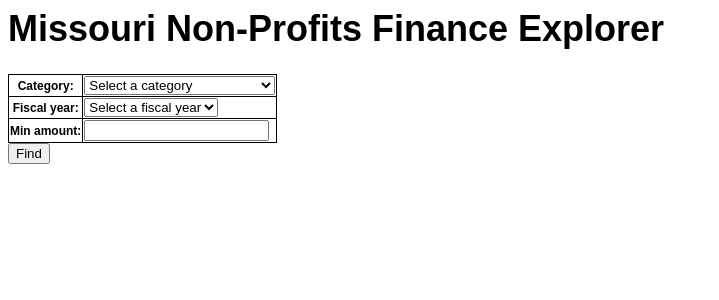
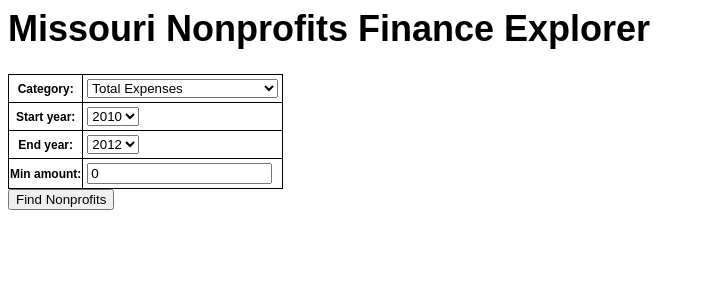
Before and after one commit to hobbes7878/Mizzou_Nonprofits_App, a Django app: page / in a window 1280 px wide. Shown: the top 300 px of the page, without its empty margins (0-719 px from the left). Run offline with Django 3.2, Linux system fonts and the light colour scheme; data comes from the database, SQL or seed files in the repository; parts of the project's set-up code (start-up, migrations or seed data) failed here and were passed over.

Commit message:
5/8 Late

```diff
--- a/nonprofits/balance_sheets/forms.py
+++ b/nonprofits/balance_sheets/forms.py
@@ -2,8 +2,8 @@ from django import forms
 from balance_sheets.models import Revenue_Expense
 
 
-cat_choices=[("","Select a category")]
-year_choices=[("","Select a fiscal year")]
+cat_choices=[]
+year_choices=[]
 categories=Revenue_Expense.objects.values('category').distinct()
 years=Revenue_Expense.objects.values('fiscal_date').distinct()
 
@@ -13,7 +13,7 @@ for cat in categories:
 	cat_choices.append(choice)
 
 for year in years:
-	choice=(year['fiscal_date'], year['fiscal_date'])
+	choice=(int(year['fiscal_date']), year['fiscal_date'])
 	year_choices.append(choice)
 
 
@@ -21,5 +21,6 @@ for year in years:
 
 class category_select(forms.Form):
 	Category = forms.ChoiceField(choices=cat_choices)
-	Fiscal_Year = forms.ChoiceField(choices=year_choices)
-	Min_Amount=forms.IntegerField()
+	Start_Year = forms.ChoiceField(choices=year_choices, initial="")
+	End_Year = forms.ChoiceField(choices=year_choices, initial="2012")
+	Min_Amount=forms.IntegerField(initial=0)
--- a/nonprofits/balance_sheets/static/css/page_style.css
+++ b/nonprofits/balance_sheets/static/css/page_style.css
@@ -1,5 +1,6 @@
-.red_nums{
+.amounts{
 	color:blue;
+	font:bold 14px Arial, sans-serif ;
 }
 
 table, tr, td {
@@ -10,6 +11,15 @@ table, tr, td {
 
 }
 
+
+a{
+	font:italic 12px Arial, sans-serif;
+}
+
+td{
+	padding:4px;
+}
+
 h1 {
 	font-family: Arial, sans-serif;
 	font-size: 36px;
--- a/nonprofits/balance_sheets/templates/base.html
+++ b/nonprofits/balance_sheets/templates/base.html
@@ -9,7 +9,7 @@
     </head>
 
     <body>
-    	<h1> Missouri Non-Profits Finance Explorer</h1>
+    	<h1> Missouri Nonprofits Finance Explorer</h1>
 
         {% block content %}{% endblock %}
 
--- a/nonprofits/balance_sheets/templates/index.html
+++ b/nonprofits/balance_sheets/templates/index.html
@@ -6,25 +6,32 @@
 
 <!-- Loading humanize app to format numbers -->
 {% load humanize %}
+<div class="center">
 	<form action="." method="GET" >
 		<table>
 			{{ form.as_table }}
 
 		</table>
-			<input type="submit" value="Find">
+			<input type="submit" value="Find Nonprofits">
+</div>
 
 
-
+{% if all_line_items %}
+<div class="result_table">
+<a href="{%url export%}" target="_blank">Export Results to CSV</a>
 	<table>
 	{% for line in all_line_items %}
 		<tr>
 			<td>{{ line.ein }}</td>
-			<td>{{ line.nonprof_name }}</td>
+			<td>{{ line.nonprof_name|upper }}</td>
 			<td>{{ line.category }}</td>
 			<td>{{ line.fiscal_date }}</td>
-			<td class="red_nums">${{ line.amount|intcomma }}</td>
+			<td class="amounts">${{ line.amount|intcomma }}</td>
 		</tr>
 	{% endfor %}
 	</ul>
 
+</div>
+{% endif %}
+
 {% endblock %}
--- a/nonprofits/balance_sheets/views.py
+++ b/nonprofits/balance_sheets/views.py
@@ -1,27 +1,31 @@
 from balance_sheets.models import Revenue_Expense
 from balance_sheets.forms import category_select
+from balance_sheets.export import export_to_csv
 from django.shortcuts import render_to_response
 from django.db.models import Q
 
-import csv
+
 
 def index(request):
 
 	form = category_select()
+
 	cat_query= request.GET.get('Category','')
-	year_query=request.GET.get('Fiscal_Year','')
+	start_year_query=request.GET.get('Start_Year','')
+	end_year_query=request.GET.get('End_Year','')
 	amt_query=request.GET.get('Min_Amount',1)
 
-	if cat_query or year_query or amt_query:
+	if cat_query:
 		qset = (
 			Q(category=cat_query) &
-			Q(fiscal_date=year_query) &
+			(Q(fiscal_date__gte=start_year_query) & Q(fiscal_date__lte=end_year_query)) &
 			Q(amount__gt=amt_query)
 			)
-		all_line_items=Revenue_Expense.objects.filter(qset)
+		all_line_items=Revenue_Expense.objects.filter(qset).order_by('-amount')
 	else:
-		all_line_items=Revenue_Expense.objects.all()
-
-	# all_line_items=Revenue_Expense.objects.filter()
+		all_line_items=[]
 
 	return render_to_response('index.html', {'form':form,  'all_line_items':all_line_items})
+
+
+#I have no idea how to hook this up...
--- a/nonprofits/nonprofits/urls.py
+++ b/nonprofits/nonprofits/urls.py
@@ -18,4 +18,6 @@ urlpatterns = patterns('',
     url(r'^admin/', include(admin.site.urls)),
 
     url(r'^$',views.index, name='index'),
+
+    url('.',views.export_to_csv, name='export'),
 )
```
Also changed, not shown: nonprofits/balance_sheets/export.py (added, +11 -0 lines), 4 other files.
